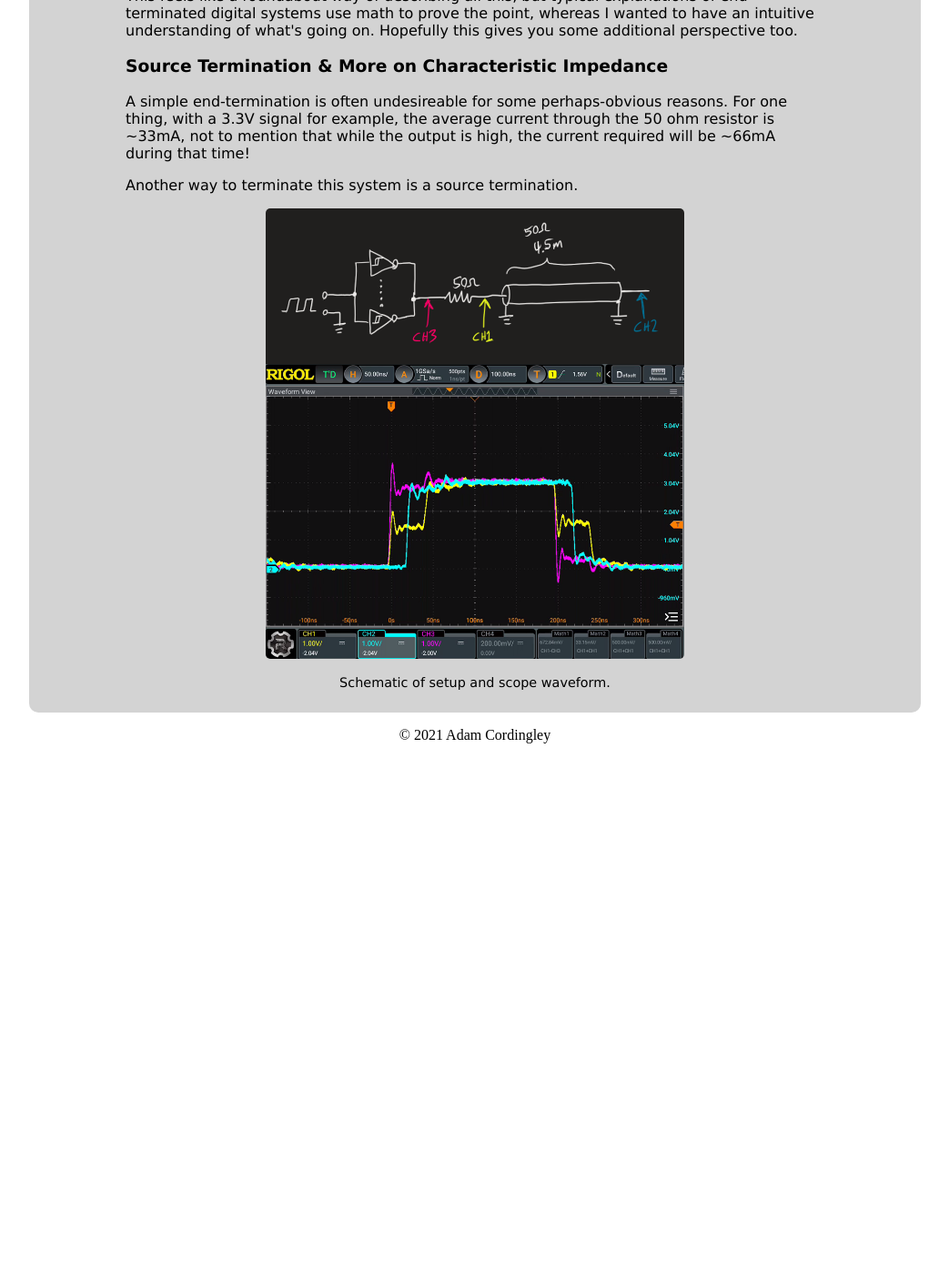
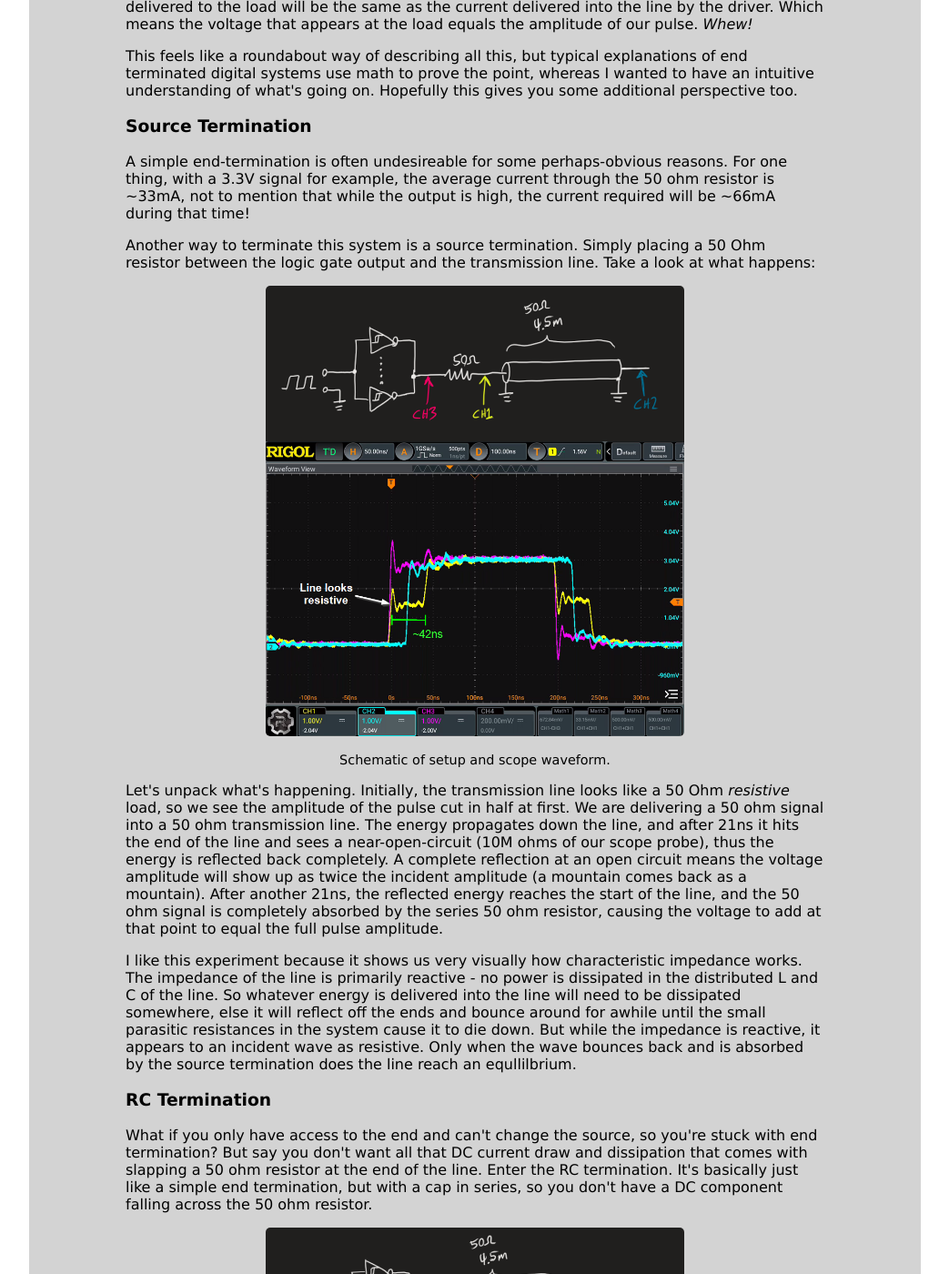
Before and after one commit to AdamC19/AdamC19.github.io, a Jekyll site: the page built from _posts/2024-2-03-transmission_lines.html, in a window 1280 px wide and 1400 px high, scrolled down 4395 px. Shown: the whole window at 91% size, without its empty margins (118-1161 px from the left). Built offline with Jekyll 4.4.1, drawn with Linux system fonts in a browser that asks for light colours; comment, search, counter and statistics services are not loaded; before the commit the page ends 5228 px from its top, so only the background shows below that; some of the changed text lies outside the part shown.

Commit message:
Mostly complete tlines post, update footer

```diff
--- a/_includes/default-footer.html
+++ b/_includes/default-footer.html
@@ -1,4 +1,4 @@
 
 	<div class="center-all" id="footer">
-		<p>&copy; 2021 Adam Cordingley</p>
+		<p>&copy; 2024 Adam Cordingley</p>
 	</div>
--- a/_posts/2024-2-03-transmission_lines.html
+++ b/_posts/2024-2-03-transmission_lines.html
@@ -69,12 +69,73 @@
 
 <p>This feels like a roundabout way of describing all this, but typical explanations of end terminated digital systems use math to prove the point, whereas I wanted to have an intuitive understanding of what's going on. Hopefully this gives you some additional perspective too. </p>
 
-<h3 id="source-term">Source Termination & More on Characteristic Impedance</h3>
+<h3 id="source-term">Source Termination</h3>
 
 <p>A simple end-termination is often undesireable for some perhaps-obvious reasons. For one thing, with a 3.3V signal for example, the average current through the 50 ohm resistor is ~33mA, not to mention that while the output is high, the current required will be ~66mA during that time! </p>
 
-<p>Another way to terminate this system is a source termination. </p>
+<p>Another way to terminate this system is a source termination. Simply placing a 50 Ohm resistor between the logic gate output and the transmission line. Take a look at what happens:</p>
 <div style="width: 60%;margin:10px auto;" class="captioned-img">
     <a href="{{site.url}}/img/transmission_lines/source_term_schem_and_wfm.png"><img src="{{site.url}}/img/transmission_lines/source_term_schem_and_wfm.png"></a>
     <p>Schematic of setup and scope waveform.</p>
 </div>
+
+<p>Let's unpack what's happening. Initially, the transmission line looks like a 50 Ohm <em>resistive</em> load, so we see the amplitude of the pulse cut in half at first. We are delivering a 50 ohm signal into a 50 ohm transmission line. The energy propagates down the line, and after 21ns it hits the end of the line and sees a near-open-circuit (10M ohms of our scope probe), thus the energy is reflected back completely. A complete reflection at an open circuit means the voltage amplitude will show up as twice the incident amplitude (a mountain comes back as a mountain). After another 21ns, the reflected energy reaches the start of the line, and the 50 ohm signal is completely absorbed by the series 50 ohm resistor, causing the voltage to add at that point to equal the full pulse amplitude.</p>
+
+<p>I like this experiment because it shows us very visually how characteristic impedance works. The impedance of the line is primarily reactive - no power is dissipated in the distributed L and C of the line. So whatever energy is delivered into the line will need to be dissipated somewhere, else it will reflect off the ends and bounce around for awhile until the small parasitic resistances in the system cause it to die down. But while the impedance is reactive, it appears to an incident wave as resistive. Only when the wave bounces back and is absorbed by the source termination does the line reach an equllilbrium.</p>
+
+<h3 id="rc-term">RC Termination</h3>
+<p>What if you only have access to the end and can't change the source, so you're stuck with end termination? But say you don't want all that DC current draw and dissipation that comes with slapping a 50 ohm resistor at the end of the line. Enter the RC termination. It's basically just like a simple end termination, but with a cap in series, so you don't have a DC component falling across the 50 ohm resistor.</p>
+
+<div style="width: 60%;margin:10px auto;" class="captioned-img">
+    <a href="{{site.url}}/img/transmission_lines/RC_term_schem_and_wfm.png"><img src="{{site.url}}/img/transmission_lines/RC_term_schem_and_wfm.png"></a>
+    <p>Schematic of RC termination circuit and waveform result.</p>
+</div>
+
+<h3 id="current-draw-calcs">Current Draw Calculation</h3>
+
+<p>Briefly I want to show how to roughly calculate what DC current you can theoretically expect for each of these situations. Then I'll show actual data I took on how much DC current each circuit draws. Because nobody is ever really convinced by just math, right?</p>
+
+<p>In my experimental setup, I powered the buffer from a 3.3V bench supply routed through my HP 34401A manually set to the 100mA range. I fed in a 2.5MHz 50% duty-cycle square wave, and recorded the numbers. But first let's predict what we should see in an ideal world.</p>
+<div style="width: 75%;margin:10px auto;" class="captioned-img">
+    <a href="{{site.url}}/img/transmission_lines/DC_current_calcs.png"><img src="{{site.url}}/img/transmission_lines/DC_current_calcs.png"></a>
+    <p>Calculations of current draw for different termination strategies.</p>
+</div>
+
+<h3 id="current-draw-data">Current Draw Empirical Results</h3>
+<table class="center-all">
+    <tr>
+        <th>Circuit</th> <th>Ideal (Calc'd) Current Draw</th> <th>Measured Current Draw</th>
+    </tr>
+
+    <tr>
+        <td>50 Ohm End Term.</td> <td>33mA</td> <td>25.7mA</td>
+    </tr>
+
+    <tr>
+        <td>RC End Term.</td> <td>16.5mA</td> <td>14.4mA</td>
+    </tr>
+
+    <tr>
+        <td>Source Term.</td> <td>3.47mA</td> <td>4.25mA</td>
+    </tr>
+
+    <tr>
+        <td>Open (No Term.)</td> <td>???mA</td> <td>3.57mA (!!)</td>
+    </tr>
+</table>
+
+<p>Source terminated looks like a good deal, right? You may be tempted to think that this results in the lowest drive-strength requirement for our logic gate, but not so. Doing an LTSpice simulation lets us peek at the current more closely. You can see that while the <em>average</em> current is ~3.47mA (as the prophecies foretold), the current the buffer has to deliver <em>while the wave is propagating</em> down the line is indeed 33mA, as though the buffer is driving a 100 Ohm resistive load.</p>
+
+<div style="width: 90%;margin:10px auto;" class="captioned-img">
+    <a href="{{site.url}}/img/transmission_lines/LTSpice_src_term.png"><img src="{{site.url}}/img/transmission_lines/LTSpice_src_term.png"></a>
+    <p>Screenshot of an LTSpice simulation showing a source-terminated transmission line case.</p>
+</div>
+
+<p>This may present something of a problem. Take an example of a garden-variety 74-series logic gate and see what it specs as the output drive capability at 3.3V.</p>
+
+<div style="width: 60%;margin:10px auto;" class="captioned-img">
+    <a href="{{site.url}}/img/transmission_lines/74LVC_datasheet.png"><img src="{{site.url}}/img/transmission_lines/74LVC_datasheet.png"></a>
+    <p>Snippet from the TI SN74LVC1G04 inverter datasheet.</p>
+</div>
+
+<p>Many logic gates will provide less than that. More on this matter at another time....</p>
```
Also changed, not shown: other parts of _posts/2024-2-03-transmission_lines.html (+1 -1 lines), img/transmission_lines/74LVC_datasheet.png (added), img/transmission_lines/DC_current_calcs.png (added), img/transmission_lines/LTSpice_src_term.png (added), img/transmission_lines/RC_term_schem_and_wfm.png (added), img/transmission_lines/source_term_schem_and_wfm.png.
